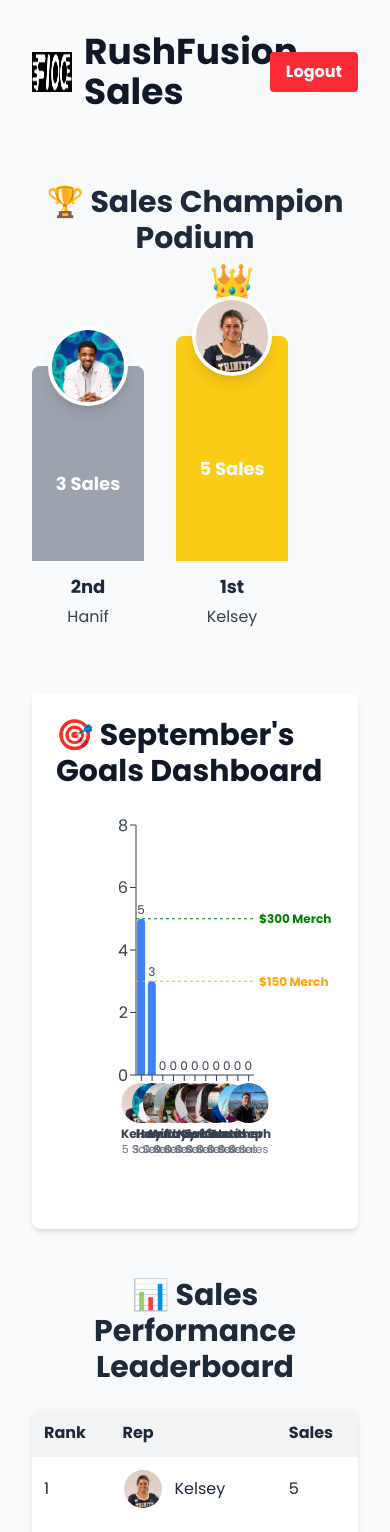
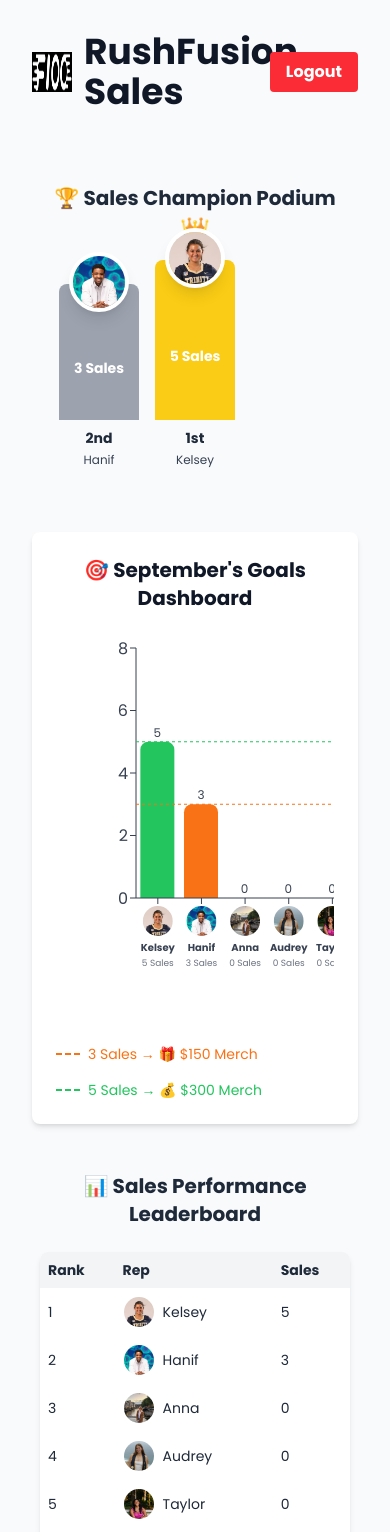
Before and after one commit to rendabelradian/rushfusion-sales-dashboard, a Next.js app: page / in a window 390 px wide. Shown: the top 1532 px of the page. Built offline with nearby package versions, Linux system fonts and the light colour scheme; sample sign-in values are in the browser's storage.

Commit message:
Added cross-compatibility for phone and legend for monthly dashboard

```diff
--- a/src/components/Leaderboard.jsx
+++ b/src/components/Leaderboard.jsx
@@ -12,18 +12,20 @@ export default function Leaderboard({ ranking }) {
   }))
 
   return (
-    <div className="mt-12 w-full max-w-4xl mx-auto">
+    <div className="mt-12 w-full max-w-5xl mx-auto px-2 sm:px-0">
       {/* Title */}
-      <h2 className="text-3xl font-bold text-center mb-6 text-gray-800">
+      <h2 className="text-xl sm:text-3xl font-bold text-center mb-6 text-gray-800">
         📊 Sales Performance Leaderboard
       </h2>
 
-      <table className="w-full text-left border-collapse shadow-md rounded-lg overflow-hidden bg-white">
+      {/* Responsive table wrapper */}
+      <div className="overflow-x-auto shadow-md rounded-lg bg-white">
+        <table className="min-w-full text-left border-collapse">
           <thead className="bg-gray-100 text-gray-800 font-semibold">
             <tr>
-            <th className="p-3">Rank</th>
-            <th className="p-3">Rep</th>
-            <th className="p-3">Sales</th>
+              <th className="p-2 sm:p-3 text-sm sm:text-base">Rank</th>
+              <th className="p-2 sm:p-3 text-sm sm:text-base">Rep</th>
+              <th className="p-2 sm:p-3 text-sm sm:text-base">Sales</th>
             </tr>
           </thead>
           <tbody>
@@ -33,23 +35,30 @@ export default function Leaderboard({ ranking }) {
                 className="hover:bg-gray-50 transition cursor-pointer"
                 onClick={() => setSelectedRep(rep)}
               >
-              <td className="p-3 text-gray-800 font-medium">{index + 1}</td>
-              <td className="p-3 flex items-center gap-3 text-gray-800">
+                <td className="p-2 sm:p-3 text-gray-800 font-medium text-sm sm:text-base">
+                  {index + 1}
+                </td>
+                <td className="p-2 sm:p-3 flex items-center gap-2 sm:gap-3 text-gray-800">
                   <Image
                     src={`/icons/${rep.name.toLowerCase()}.png`}
                     alt={rep.name}
-                  width={40}
-                  height={40}
-                  className="rounded-full border"
+                    width={32}
+                    height={32}
+                    className="sm:w-10 sm:h-10 rounded-full border"
                     onError={(e) => (e.target.src = "/icons/default.png")}
                   />
-                <span className="font-medium text-gray-800">{rep.name}</span>
+                  <span className="font-medium text-gray-800 text-sm sm:text-base">
+                    {rep.name}
+                  </span>
                 </td>
-              <td className="p-3 text-gray-800">{rep.sales}</td>
+                <td className="p-2 sm:p-3 text-gray-800 text-sm sm:text-base">
+                  {rep.sales}
+                </td>
               </tr>
             ))}
           </tbody>
         </table>
+      </div>
 
       {/* Profile Modal */}
       {selectedRep && (
--- a/src/components/MonthlyGoalDashboard.jsx
+++ b/src/components/MonthlyGoalDashboard.jsx
@@ -7,6 +7,7 @@ import {
   ReferenceLine,
   ResponsiveContainer,
   LabelList,
+  Cell,
 } from "recharts"
 
 export default function MonthlyGoalDashboard({ ranking }) {
@@ -20,14 +21,17 @@ export default function MonthlyGoalDashboard({ ranking }) {
 
   return (
     <div className="mt-16 w-full max-w-5xl mx-auto bg-white shadow-md rounded-lg p-6">
-      <h2 className="text-3xl font-bold mb-4 text-gray-900">
+      <h2 className="text-xl sm:text-3xl font-bold mb-4 text-gray-900 text-center sm:text-left">
         🎯 September's Goals Dashboard
       </h2>
 
+      {/* Responsive wrapper with horizontal scroll on mobile */}
+      <div className="overflow-x-auto">
+        <div className="min-w-[600px] sm:min-w-0">
           <ResponsiveContainer width="100%" height={400}>
             <BarChart
               data={data}
-          margin={{ top: 20, right: 80, left: 20, bottom: 100 }}
+              margin={{ top: 20, right: 40, left: 20, bottom: 100 }}
             >
               <YAxis stroke="#374151" />
               <Tooltip />
@@ -37,7 +41,7 @@ export default function MonthlyGoalDashboard({ ranking }) {
                 dataKey="sales"
                 radius={[8, 8, 0, 0]}
                 animationDuration={800}
-            fill="#3b82f6"
+                fill="#9ca3af" // default gray
               >
                 <LabelList
                   dataKey="sales"
@@ -47,19 +51,14 @@ export default function MonthlyGoalDashboard({ ranking }) {
                 />
                 {data.map((entry, index) => {
                   let color = "#9ca3af" // default gray
-              if (entry.sales >= 5) color = "#22c55e" // green
-              else if (entry.sales >= 3) color = "#eab308" // yellow
+                  if (entry.sales >= 5) color = "#22c55e" // ✅ same green
+                  else if (entry.sales >= 3) color = "#f97316" // ✅ same orange as line
 
-              return (
-                <cell
-                  key={`cell-${index}`}
-                  fill={color}
-                />
-              )
+                  return <Cell key={`cell-${index}`} fill={color} />
                 })}
               </Bar>
 
-          {/* Custom X-axis with avatars */}
+              {/* Custom X-axis with avatars + names */}
               <XAxis
                 dataKey="name"
                 stroke="#374151"
@@ -71,19 +70,19 @@ export default function MonthlyGoalDashboard({ ranking }) {
                       {/* Avatar */}
                       <image
                         href={`/icons/${rep?.name.toLowerCase()}.png`}
-                    x={-20}
+                        x={-15}
                         y={0}
-                    height={40}
-                    width={40}
-                    clipPath="circle(20px at 20px 20px)"
+                        height={30}
+                        width={30}
+                        clipPath="circle(15px at 15px 15px)"
                       />
                       {/* Name */}
                       <text
                         x={0}
-                    y={55}
+                        y={45}
                         textAnchor="middle"
                         fill="#374151"
-                    fontSize="12"
+                        fontSize="10"
                         fontWeight="bold"
                       >
                         {rep?.name}
@@ -91,10 +90,10 @@ export default function MonthlyGoalDashboard({ ranking }) {
                       {/* Sales label */}
                       <text
                         x={0}
-                    y={70}
+                        y={60}
                         textAnchor="middle"
                         fill="#6b7280"
-                    fontSize="11"
+                        fontSize="9"
                       >
                         {rep?.sales} Sales
                       </text>
@@ -103,35 +102,25 @@ export default function MonthlyGoalDashboard({ ranking }) {
                 }}
               />
 
-          {/* Goal Line: 3 sales */}
-          <ReferenceLine
-            y={3}
-            stroke="orange"
-            strokeDasharray="3 3"
-            label={{
-              value: "$150 Merch",
-              position: "right",
-              fill: "orange",
-              fontSize: 12,
-              fontWeight: "bold",
-            }}
-          />
-
-          {/* Goal Line: 5 sales */}
-          <ReferenceLine
-            y={5}
-            stroke="green"
-            strokeDasharray="3 3"
-            label={{
-              value: "$300 Merch",
-              position: "right",
-              fill: "green",
-              fontSize: 12,
-              fontWeight: "bold",
-            }}
-          />
+              {/* Goal Lines */}
+              <ReferenceLine y={3} stroke="#f97316" strokeDasharray="3 3" />
+              <ReferenceLine y={5} stroke="#22c55e" strokeDasharray="3 3" />
             </BarChart>
           </ResponsiveContainer>
         </div>
+      </div>
+
+      {/* Legend below chart */}
+      <div className="flex flex-col sm:flex-row justify-center sm:justify-start gap-4 mt-4 text-sm">
+        <div className="flex items-center gap-2">
+          <span className="w-6 border-t-2 border-dashed border-[#f97316]"></span>
+          <span className="text-[#f97316] font-medium">3 Sales → 🎁 $150 Merch</span>
+        </div>
+        <div className="flex items-center gap-2">
+          <span className="w-6 border-t-2 border-dashed border-[#22c55e]"></span>
+          <span className="text-[#22c55e] font-medium">5 Sales → 💰 $300 Merch</span>
+        </div>
+      </div>
+    </div>
   )
 }
--- a/src/components/Podium.jsx
+++ b/src/components/Podium.jsx
@@ -15,13 +15,13 @@ export default function Podium({ ranking }) {
   const podiumOrder = [topThree[1], topThree[0], topThree[2]]
 
   return (
-    <div className="w-full max-w-4xl mx-auto mt-12">
+    <div className="w-full max-w-4xl mx-auto mt-12 px-4">
       {/* Title */}
-      <h2 className="text-3xl font-bold text-center mb-20 text-gray-800">
+      <h2 className="text-xl sm:text-3xl font-bold text-center mb-12 sm:mb-20 text-gray-800">
         🏆 Sales Champion Podium
       </h2>
 
-      <div className="flex justify-center items-end space-x-8">
+      <div className="flex justify-center items-end space-x-4 sm:space-x-8">
         {podiumOrder.map((rep, index) =>
           rep ? (
             <div
@@ -30,27 +30,27 @@ export default function Podium({ ranking }) {
             >
               {/* Crown for 1st place */}
               {index === 1 && (
-                <div className="absolute -top-16 text-4xl animate-bounce">
+                <div className="absolute -top-10 sm:-top-16 text-2xl sm:text-4xl animate-bounce">
                   👑
                 </div>
               )}
 
               {/* Avatar */}
-              <div className="absolute -top-10">
+              <div className="absolute -top-8 sm:-top-10">
                 <Image
                   src={`/icons/${rep.name.toLowerCase()}.png`}
                   alt={rep.name}
-                  width={80}
-                  height={80}
-                  className="rounded-full border-4 border-white shadow-lg bg-white"
+                  width={60}
+                  height={60}
+                  className="sm:w-20 sm:h-20 rounded-full border-4 border-white shadow-lg bg-white"
                 />
               </div>
 
               {/* Podium block */}
               <div
-                className={`flex flex-col justify-center items-center rounded-t-lg w-28`}
+                className={`flex flex-col justify-center items-center rounded-t-lg w-20 sm:w-28`}
                 style={{
-                  height: `${150 + (rep.sales || rep.yesCount) * 15}px`,
+                  height: `${100 + (rep.sales || rep.yesCount) * 12}px`,
                   backgroundColor:
                     index === 0
                       ? "#9ca3af" // 2nd place → gray
@@ -59,13 +59,13 @@ export default function Podium({ ranking }) {
                       : "#fb923c", // 3rd place → orange
                 }}
               >
-                <p className="text-white font-bold text-lg mt-10">
+                <p className="text-white font-bold text-sm sm:text-lg mt-8 sm:mt-10">
                   {(rep.sales || rep.yesCount) + " Sales"}
                 </p>
               </div>
 
               {/* Rank label */}
-              <p className="mt-3 font-bold text-gray-800 text-lg">
+              <p className="mt-2 sm:mt-3 font-bold text-gray-800 text-sm sm:text-lg">
                 {index === 0
                   ? "2nd"
                   : index === 1
@@ -74,10 +74,12 @@ export default function Podium({ ranking }) {
               </p>
 
               {/* Name */}
-              <p className="mt-1 text-gray-700 font-medium">{rep.name}</p>
+              <p className="mt-1 text-gray-700 font-medium text-xs sm:text-base">
+                {rep.name}
+              </p>
             </div>
           ) : (
-            <div key={index} className="w-28"></div>
+            <div key={index} className="w-20 sm:w-28"></div>
           )
         )}
       </div>
--- a/src/components/ProfileCard.jsx
+++ b/src/components/ProfileCard.jsx
@@ -26,7 +26,7 @@ export default function ProfileCard({ rep, onClose }) {
       onClick={onClose}
     >
       <div
-        className="bg-white rounded-lg shadow-xl p-6 w-[400px] relative transform transition-all duration-300 scale-95 hover:scale-100"
+        className="bg-white rounded-lg shadow-xl p-6 w-[400px] max-w-[90%] relative transform transition-all duration-300 scale-95 hover:scale-100"
         onClick={(e) => e.stopPropagation()}
       >
         {/* Close button */}
@@ -62,7 +62,11 @@ export default function ProfileCard({ rep, onClose }) {
           </h3>
           <ResponsiveContainer width="100%" height="100%">
             <LineChart data={weeklyData}>
-              <XAxis dataKey="week" stroke="#888" fontSize={12} />
+              <XAxis
+                dataKey="week"
+                stroke="#888"
+                tick={{ fontSize: 10, fill: "#888" }} // ✅ fixed
+              />
               <YAxis hide />
               <Tooltip />
               <Line
```
Lines whose indentation alone changed are shown as unchanged.
